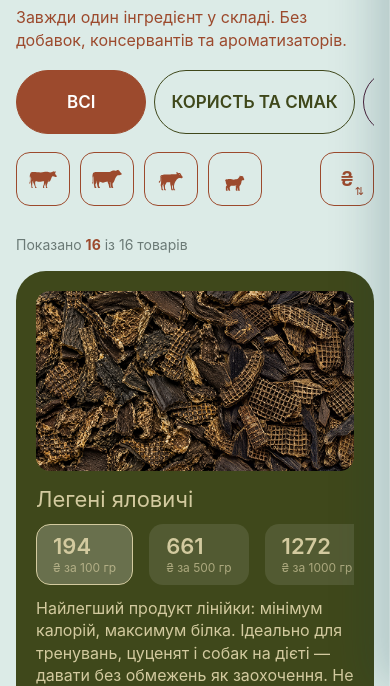
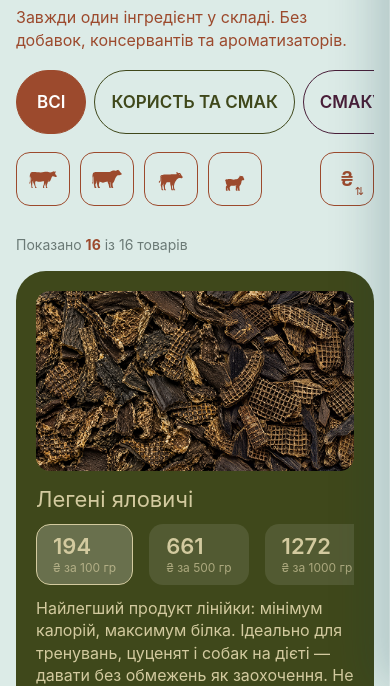
Before and after one commit to uxlifespace/product-catalog, a plain HTML site: page index.html in a window 390 px wide. Shown: the part 158-844 px from the top of the page. Drawn offline with nearby package versions, Linux system fonts and the light colour scheme.

Commit message:
Update index.html

```diff
--- a/index.html
+++ b/index.html
@@ -194,6 +194,7 @@ html,body{overflow-x:hidden}
   .cbtns .btn,.cbtns .btn-pri{width:100%!important;box-sizing:border-box!important}
   .card>.specs{padding-top:16px!important;padding-bottom:0!important;margin:0!important;border-top:1px solid rgba(13,59,72,0.1)}
   .tabs .tab{flex:0 0 calc((100vw - 64px) / 2.5);height:64px;font-size:17px;padding:0 16px;font-weight:600}
+  .tabs .tab[data-cat="all"]{flex:0 0 auto;padding:0 20px}
 }
 @media(max-width:560px){
   .card>.media{height:180px}
```
